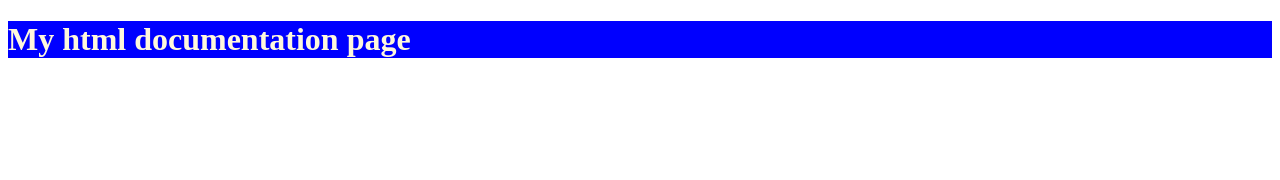
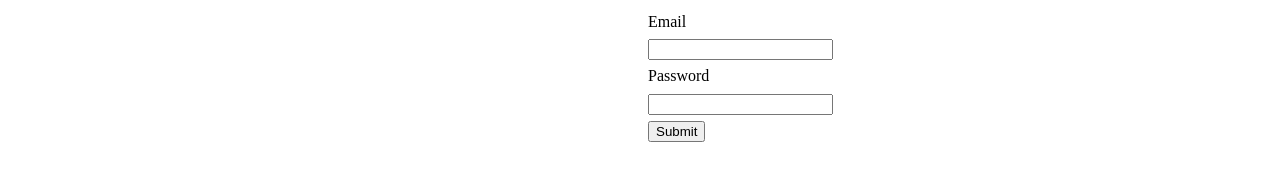
Before and after one commit to VictorChukwuebuka/my_nodejs, a website: page static/index.html in a window 1280 px wide. Drawn offline with Linux system fonts and the light colour scheme; files that its build step writes are made by us from their sources.

Commit message:
http post request using express and body parser module

```diff
--- a/package.json
+++ b/package.json
@@ -17,6 +17,7 @@
   },
   "homepage": "https://github.com/VictorChukwuebuka/my_nodejs#readme",
   "dependencies": {
+    "body-parser": "^1.19.0",
     "express": "^4.17.1"
   },
   "keywords": []
--- a/static/css/main.css
+++ b/static/css/main.css
@@ -1,4 +1,7 @@
-h1 {
-    background-color: blue;
-    color:cornsilk;
+body{
+    line-height: 1.7;
+    width: 100%;
 }
+ #form{
+     padding-left: 50%;
+ }
--- a/static/index.html
+++ b/static/index.html
@@ -8,8 +8,12 @@
     <title>Document</title>
 </head>
 <body>
-    <h1>
-        My html documentation page
-    </h1>
+    <form action="/" method = "POST" id="form">
+        <label for="email">Email</label><br>
+        <input type="email" name="email" id="email"><br>
+        <label for="password">Password</label><br>
+        <input type="password" name="password" id ="password"><br>
+        <input type="submit" id="submit">
+    </form>
 </body>
 </html>
```
Also changed, not shown: app.js (+21 -9 lines).
